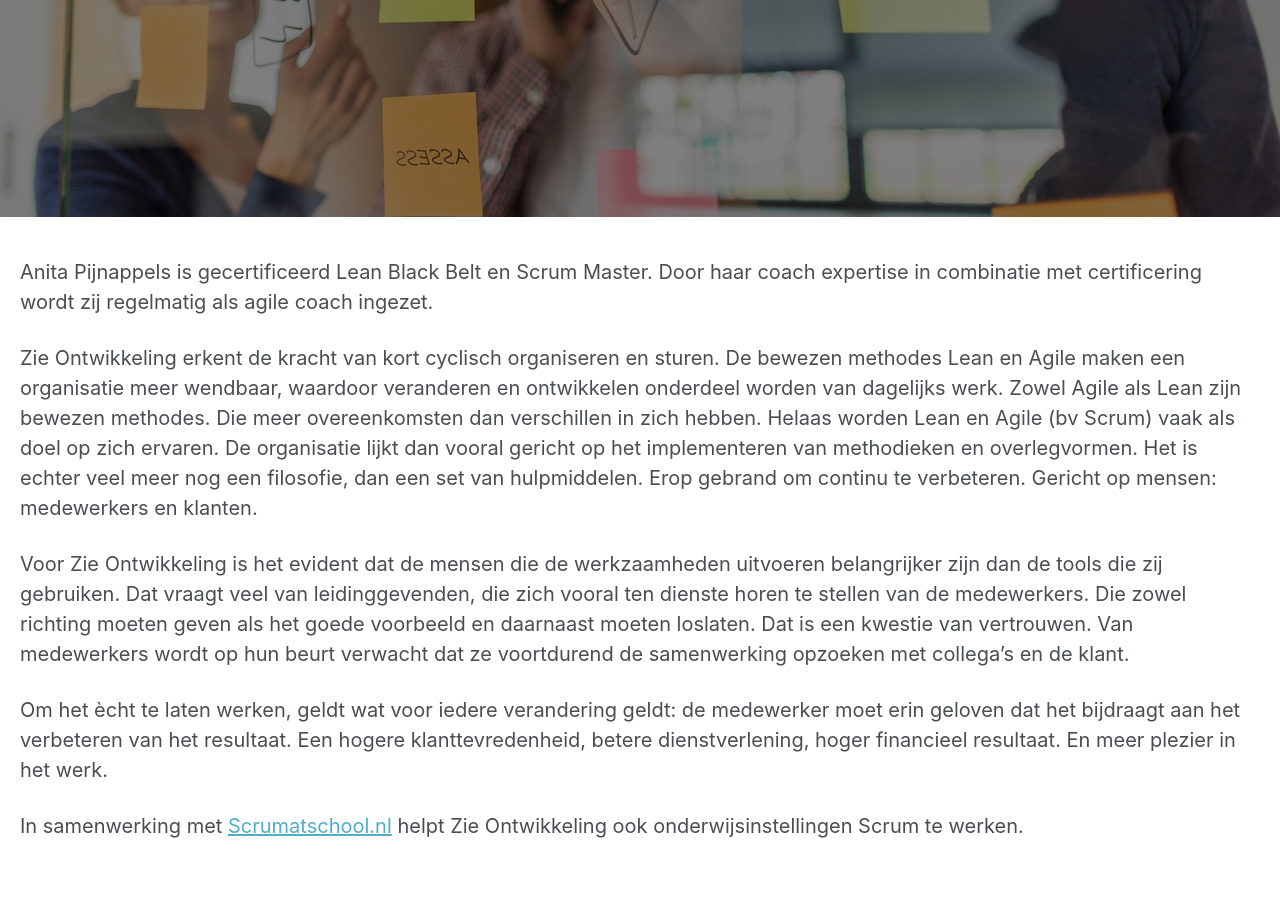
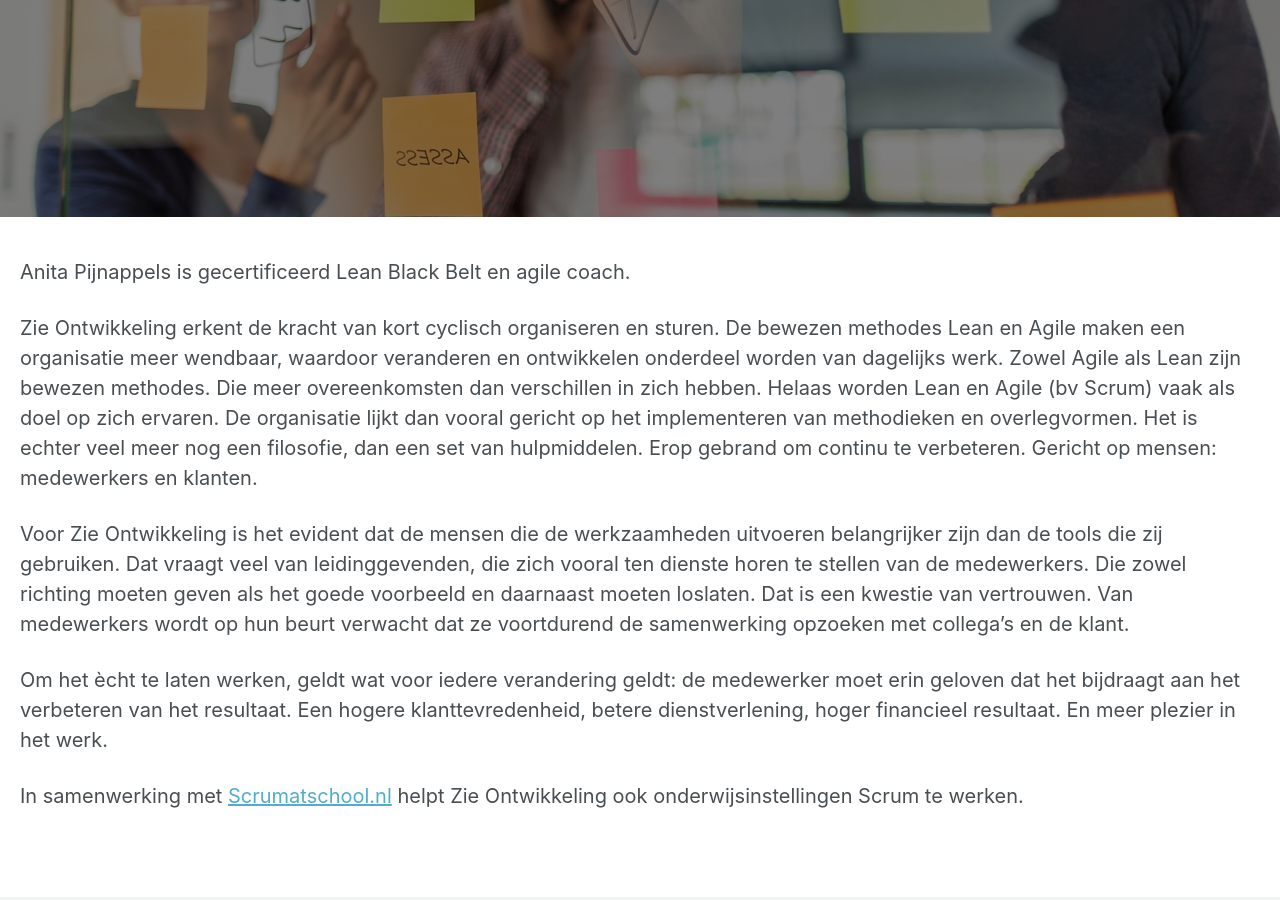
Before and after one commit to twinmum1/zie-ontwikkeling, a Jekyll site: the page built from _pages/agile.md, in a window 1280 px wide and 900 px high, scrolled down 531 px. Built offline with Jekyll 4.4.1, drawn with Linux system fonts in a browser that asks for light colours.

Commit message:
Update agile.md
Eerste zin gewijzigd

```diff
--- a/_pages/agile.md
+++ b/_pages/agile.md
@@ -18,7 +18,7 @@ excerpt: "Vooruit is niet altijd rechtdoor <br>~Martin Bril~
 ---
 
 
-Anita Pijnappels is gecertificeerd Lean Black Belt en Scrum Master. Door haar coach expertise in combinatie met certificering wordt zij regelmatig als agile coach ingezet.
+Anita Pijnappels is gecertificeerd Lean Black Belt en agile coach.
 
 Zie Ontwikkeling erkent de kracht van kort cyclisch organiseren en sturen. De bewezen methodes Lean en Agile maken een organisatie meer wendbaar, waardoor veranderen en ontwikkelen onderdeel worden van dagelijks werk. Zowel Agile als Lean zijn bewezen methodes. Die meer overeenkomsten dan verschillen in zich hebben. Helaas worden Lean en Agile (bv Scrum) vaak als doel op zich ervaren. De organisatie lijkt dan vooral gericht op het implementeren van methodieken en overlegvormen.
 Het is echter veel meer nog een filosofie, dan een set van hulpmiddelen. Erop gebrand om continu te verbeteren. Gericht op mensen: medewerkers en klanten.
```
